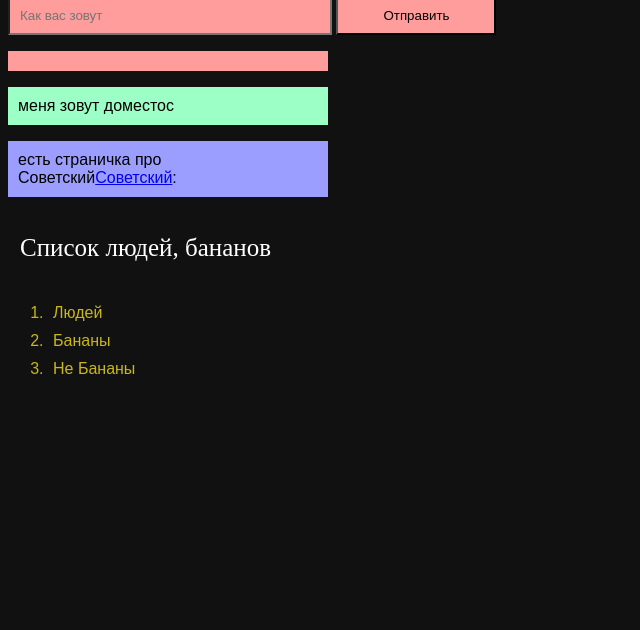
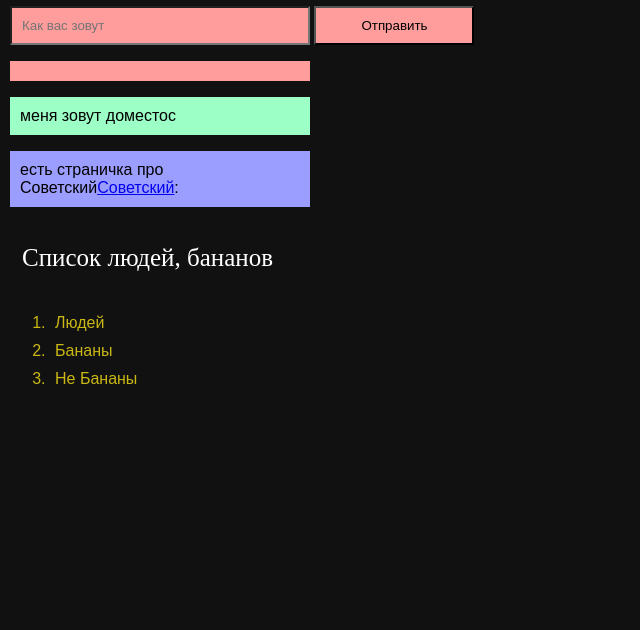
Before and after one commit to dmazaittop-dot/OIT, a plain HTML site: page index.html in a window 1280 px wide. Shown: the part 197-827 px from the top of the page, without its empty margins (0-640 px from the left). After the commit the page ends 800 px from the top, so only its background shows below. Drawn offline with Linux system fonts and the light colour scheme.

Commit message:
Add files via upload

```diff
--- a/css/style.css
+++ b/css/style.css
@@ -34,26 +34,40 @@ table td:nth-child(3) {
 .sovok {
     background-color: rgb(156, 158, 255);
 }
+* {
+    box-sizing: border-box;
+}
+
+body {
+    margin: 0;
+    padding: 10px;
+}
+
 .par {
     padding: 10px;
-    width: 300px;
+    width: 100%;
+    max-width: 300px;
     color: black;
 }
+
 .par-butt {
     padding: 10px;
-    width: 160px;
+    width: 100%;
+    max-width: 160px;
     color: rgb(0, 0, 0);
 }
+
 .parm {
     padding: 5px;
-    width: 100px;
     color: rgb(202, 184, 20);
 }
+
 .pad {
     padding: 12px;
-    font-size: 25px;
-    font-family: 'Times New Roman', Times, serif
+    font-size: clamp(18px, 5vw, 25px);
+    font-family: 'Times New Roman', Times, serif;
 }
-.flip_vert{
+
+.flip_vert {
     transform: scaleY(-1);
 }
--- a/index.html
+++ b/index.html
@@ -2,7 +2,7 @@
 <html lang="ru">
     <head>
         <meta charset="utf-8">
-        <meta name="viewport" content="width=device-width">
+        <meta name="viewport" content="width=device-width, initial-scale=1">
         <title>Мой пейрй веб сайт</title>
         <link rel="stylesheet" href="./css/style.css">
         <script src="./scripts/input_ali.js" defer></script>
```
Also changed, not shown: about.html (+1 -1 lines), comp-sci.html (+1 -1 lines).
